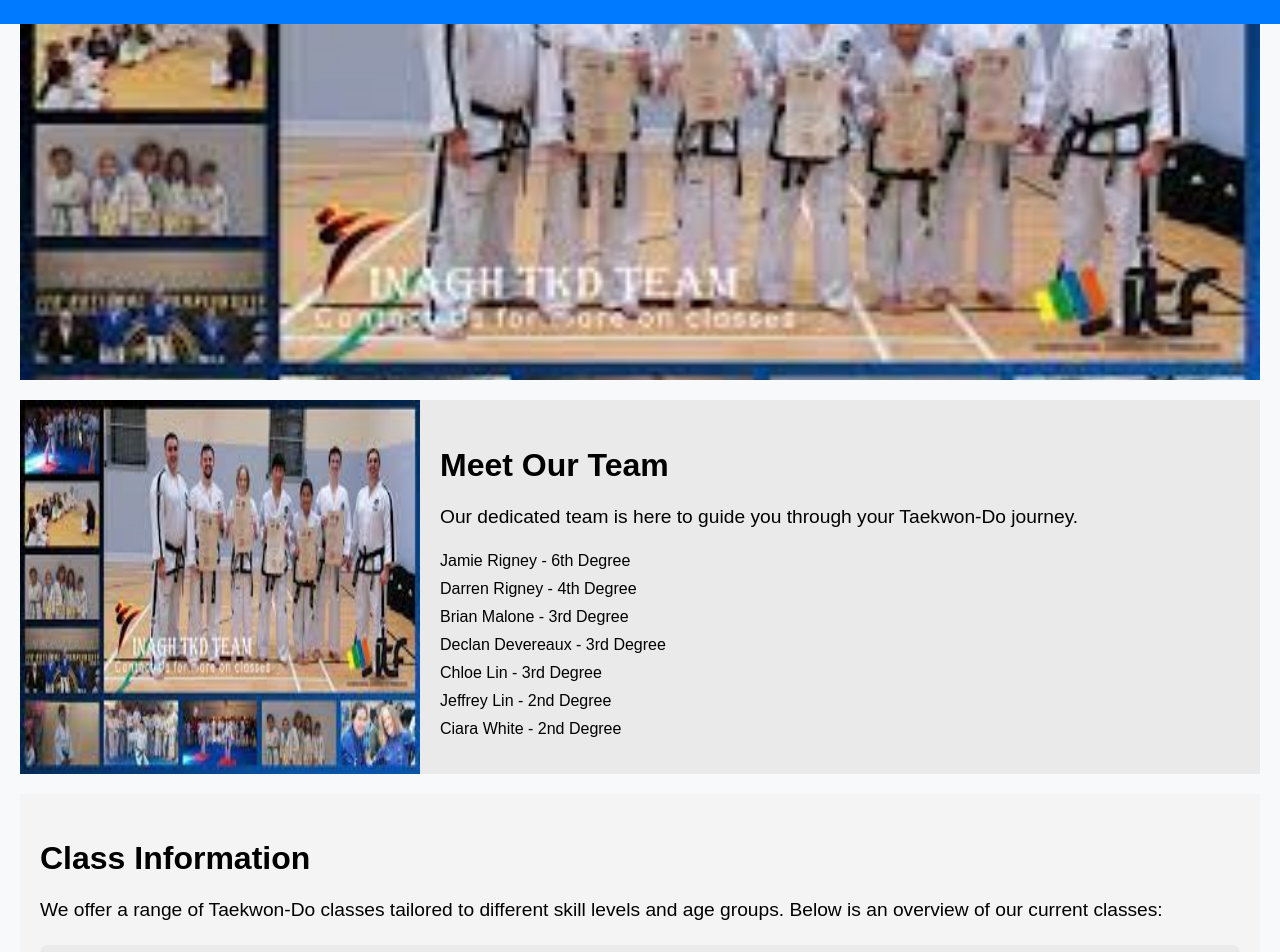
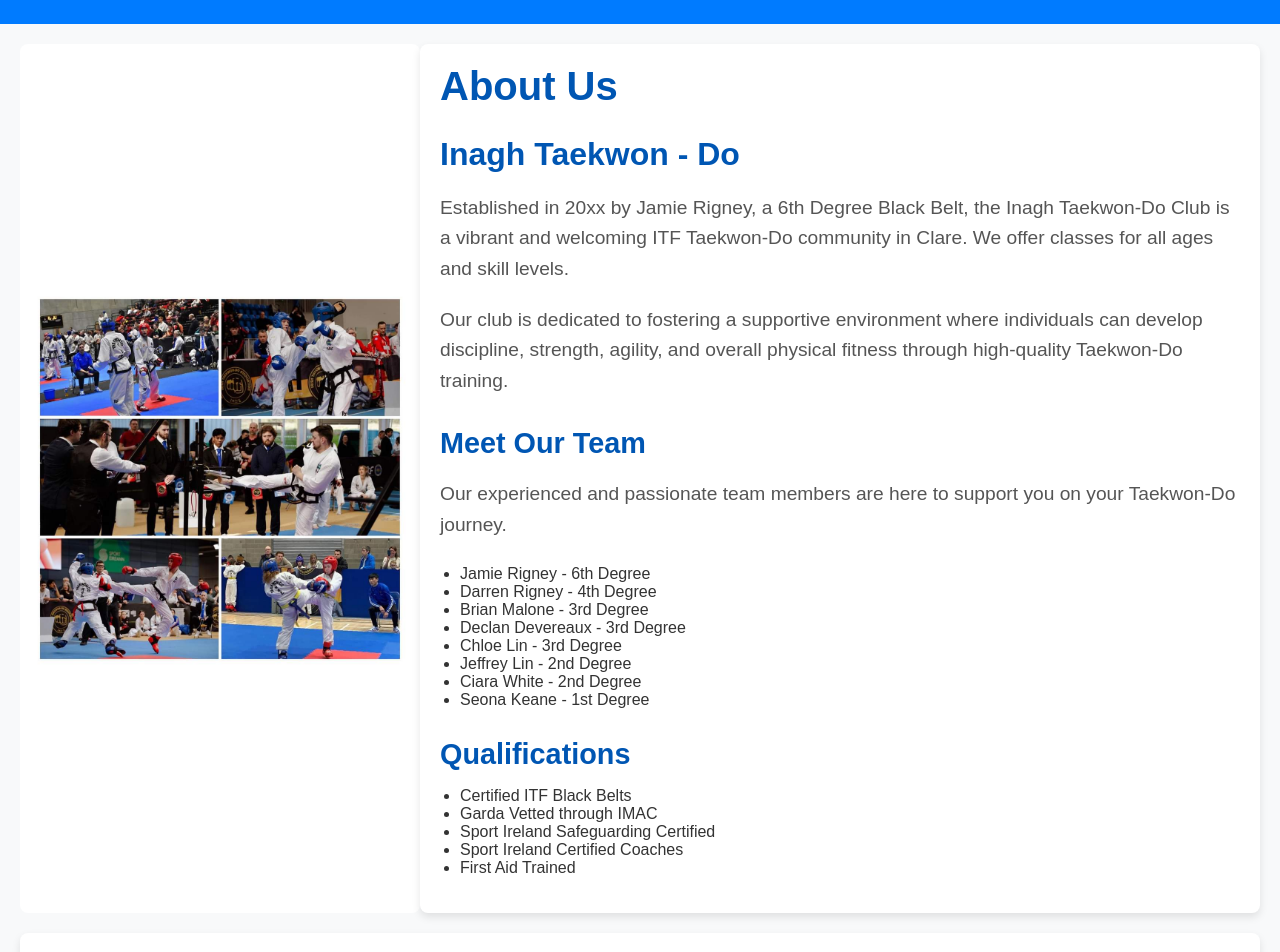
Before and after one commit to Bmalone100/inaghtkd, an Angular app: page /about in a window 1280 px wide. Shown: the part 40-992 px from the top of the page. Built offline with nearby package versions, Linux system fonts and the light colour scheme.

Commit message:
html, css updates about

```diff
--- a/src/app/about/about.component.html
+++ b/src/app/about/about.component.html
@@ -1,22 +1,18 @@
 <div class="about-page">
-  <!-- Intro Section -->
-  <div class="intro-section">
-    <div class="banner">
-      <img src="assets/banner.png" alt="Intro Banner">
-        <h1>Inagh Taekwon-Do Club</h1>
-        <p>Located in Clare, Ireland</p>
-    </div>
-  </div>
 
   <!-- Team Section -->
   <div class="team-section">
     <div class="banner-left">
-      <img src="assets/banner.png" alt="Team Banner">
+      <img src="assets/webImages/leftbanner.jpg" alt="Team Banner">
     </div>
     <div class="text-content">
-      <h2>Meet Our Team</h2>
-      <p>Our dedicated team is here to guide you through your Taekwon-Do journey.</p>
-      <ul>
+      <h1 class="section-title">About Us</h1>
+      <h2 class="club-name">Inagh Taekwon - Do</h2>
+      <p class="intro-text">Established in 20xx by Jamie Rigney, a 6th Degree Black Belt, the Inagh Taekwon-Do Club is a vibrant and welcoming ITF Taekwon-Do community in Clare. We offer classes for all ages and skill levels.</p>
+      <p class="mission-statement">Our club is dedicated to fostering a supportive environment where individuals can develop discipline, strength, agility, and overall physical fitness through high-quality Taekwon-Do training.</p>
+      <h3 class="team-heading">Meet Our Team</h3>
+      <p class="team-intro">Our experienced and passionate team members are here to support you on your Taekwon-Do journey.</p>
+      <ul class="team-list">
         <li>Jamie Rigney - 6th Degree</li>
         <li>Darren Rigney - 4th Degree</li>
         <li>Brian Malone - 3rd Degree</li>
@@ -24,10 +20,18 @@
         <li>Chloe Lin - 3rd Degree</li>
         <li>Jeffrey Lin - 2nd Degree</li>
         <li>Ciara White - 2nd Degree</li>
+        <li>Seona Keane - 1st Degree</li>
+      </ul>
+      <h3 class="qualifications-heading">Qualifications</h3>
+      <ul class="qualifications-list">
+        <li>Certified ITF Black Belts</li>
+        <li>Garda Vetted through IMAC</li>
+        <li>Sport Ireland Safeguarding Certified</li>
+        <li>Sport Ireland Certified Coaches</li>
+        <li>First Aid Trained</li>
       </ul>
     </div>
   </div>
-
     <!-- Class Information Section -->
     <div class="class-info-section">
       <h2>Class Information</h2>
--- a/src/app/about/about.component.scss
+++ b/src/app/about/about.component.scss
@@ -3,55 +3,16 @@
   margin: 0;
   padding: 0;
   height: 100%;
+  font-family: 'Roboto', sans-serif;
+  color: #333;
 }
 
 /* About page styling */
 .about-page {
   box-sizing: border-box;
   padding: 20px;
-}
-
-/* Intro Section Styles */
-.intro-section {
-  position: relative;
-  width: 100%;
-  height: 400px; /* Adjust height as needed */
-  overflow: hidden;
-  margin-bottom: 20px;
-}
-
-.intro-section .banner {
-  width: 100%;
-  height: 100%;
-  position: relative;
-}
-
-.intro-section .banner img {
-  width: 100%;
-  height: 100%;
-  object-fit: cover;
-  display: block;
-}
-
-.intro-section .intro-text {
-  position: absolute;
-  top: 50%;
-  left: 50%;
-  transform: translate(-50%, -50%);
-  text-align: center;
-  color: white;
-  padding: 20px;
-  background-color: rgba(0, 0, 0, 0.5); /* Optional: darken background for text readability */
-}
-
-.intro-section .intro-text h1 {
-  font-size: 2.5rem;
-  margin-bottom: 10px;
-}
-
-.intro-section .intro-text p {
-  font-size: 1.2rem;
-  margin-bottom: 20px;
+  height: calc(100vh - 4rem); /* Adjust for the height of the top ribbon */
+  margin-top: 4rem; /* Space for fixed navigation */
 }
 
 /* Team Section Styles */
@@ -63,59 +24,120 @@
 
 .team-section .banner-left {
   flex: 1;
-  background-color: #f4f4f4;
+  background-color: #ffffff;
+  display: flex;
+  align-items: center; /* Center content vertically */
+  justify-content: center; /* Center content horizontally (if needed) */
+  overflow: hidden; /* Ensure no overflow if image is larger */
+  border-radius: 8px;
 }
 
 .team-section .banner-left img {
-  width: 100%;
-  height: 100%;
-  object-fit: fill;
+  max-width: 100%; /* Ensures the image doesn't overflow */
+  height: auto; /* Maintain aspect ratio */
 }
 
 .team-section .text-content {
   flex: 2;
   padding: 20px;
-  background-color: #eaeaea;
+  background-color: #ffffff;
   box-sizing: border-box;
+  border-radius: 8px; /* Rounded corners */
+  box-shadow: 0 4px 8px rgba(0, 0, 0, 0.1); /* Subtle shadow */
+  transition: box-shadow 0.3s ease;
 }
 
-.team-section .text-content h2 {
-  font-size: 2rem;
-  margin-bottom: 10px;
+.team-section .text-content:hover {
+  box-shadow: 0 8px 16px rgba(0, 0, 0, 0.2); /* Enhanced shadow on hover */
 }
 
-.team-section .text-content p {
-  font-size: 1.2rem;
-  line-height: 1.5;
+.team-section .text-content .section-title {
+  font-size: 2.5rem;
+  margin-bottom: 15px;
+  color: #0056b3;
+  font-weight: 700;
+}
+
+.team-section .text-content .club-name {
+  font-size: 2rem;
+  color: #0056b3;
   margin-bottom: 20px;
 }
 
-.team-section .text-content ul {
-  list-style-type: none;
-  padding: 0;
+.team-section .text-content .intro-text {
+  font-size: 1.2rem;
+  line-height: 1.6;
+  color: #555;
+  margin-bottom: 20px;
 }
 
-.team-section .text-content li {
+.team-section .text-content .mission-statement {
+  font-size: 1.2rem;
+  line-height: 1.6;
+  color: #555;
+  margin-bottom: 30px;
+}
+
+.team-section .text-content .team-heading {
+  font-size: 1.8rem;
+  color: #0056b3;
+  margin-bottom: 15px;
+}
+
+.team-section .text-content .team-intro {
+  font-size: 1.2rem;
+  line-height: 1.6;
+  color: #555;
+  margin-bottom: 25px;
+}
+
+.team-section .text-content .team-list {
+  list-style: disc;
+  padding-left: 20px;
+  margin-bottom: 20px;
+}
+
+.team-section .text-content .team-list li {
   font-size: 1rem;
-  margin-bottom: 10px;
+  color: #333;
+}
+
+.team-section .text-content .qualifications-heading {
+  font-size: 1.8rem;
+  color: #0056b3;
+  margin-bottom: 15px;
+}
+
+.team-section .text-content .qualifications-list {
+  list-style: disc;
+  padding-left: 20px;
+}
+
+.team-section .text-content .qualifications-list li {
+  font-size: 1rem;
+  color: #333;
 }
 
 /* Class Information Section Styles */
 .class-info-section {
   padding: 20px;
-  background-color: #f4f4f4;
+  background-color: #ffffff;
   margin-bottom: 20px;
+  border-radius: 8px;
+  box-shadow: 0 4px 8px rgba(0, 0, 0, 0.1);
 }
 
 .class-info-section h2 {
   font-size: 2rem;
-  margin-bottom: 10px;
+  margin-bottom: 15px;
+  color: #0056b3;
 }
 
 .class-info-section p {
   font-size: 1.2rem;
-  line-height: 1.5;
+  line-height: 1.6;
   margin-bottom: 20px;
+  color: #555;
 }
 
 .class-info {
@@ -124,35 +146,41 @@
 }
 
 .class-item {
-  background-color: #eaeaea;
+  background-color: #ffffff;
   padding: 15px;
   margin-bottom: 15px;
   border-radius: 8px;
+  box-shadow: 0 2px 4px rgba(0, 0, 0, 0.1);
 }
 
 .class-item h3 {
   font-size: 1.5rem;
   margin-bottom: 10px;
+  color: #0056b3;
 }
 
 .class-item p {
   font-size: 1rem;
+  color: #555;
 }
-
 
 /* Additional Info Section Styles */
 .additional-info {
   padding: 20px;
-  background-color: #f4f4f4;
+  background-color: #ffffff;
+  border-radius: 8px;
+  box-shadow: 0 4px 8px rgba(0, 0, 0, 0.1);
 }
 
 .additional-info h2 {
   font-size: 2rem;
-  margin-bottom: 10px;
+  margin-bottom: 15px;
+  color: #0056b3;
 }
 
 .additional-info p {
   font-size: 1.2rem;
-  line-height: 1.5;
+  line-height: 1.6;
   margin-bottom: 20px;
+  color: #555;
 }
```
